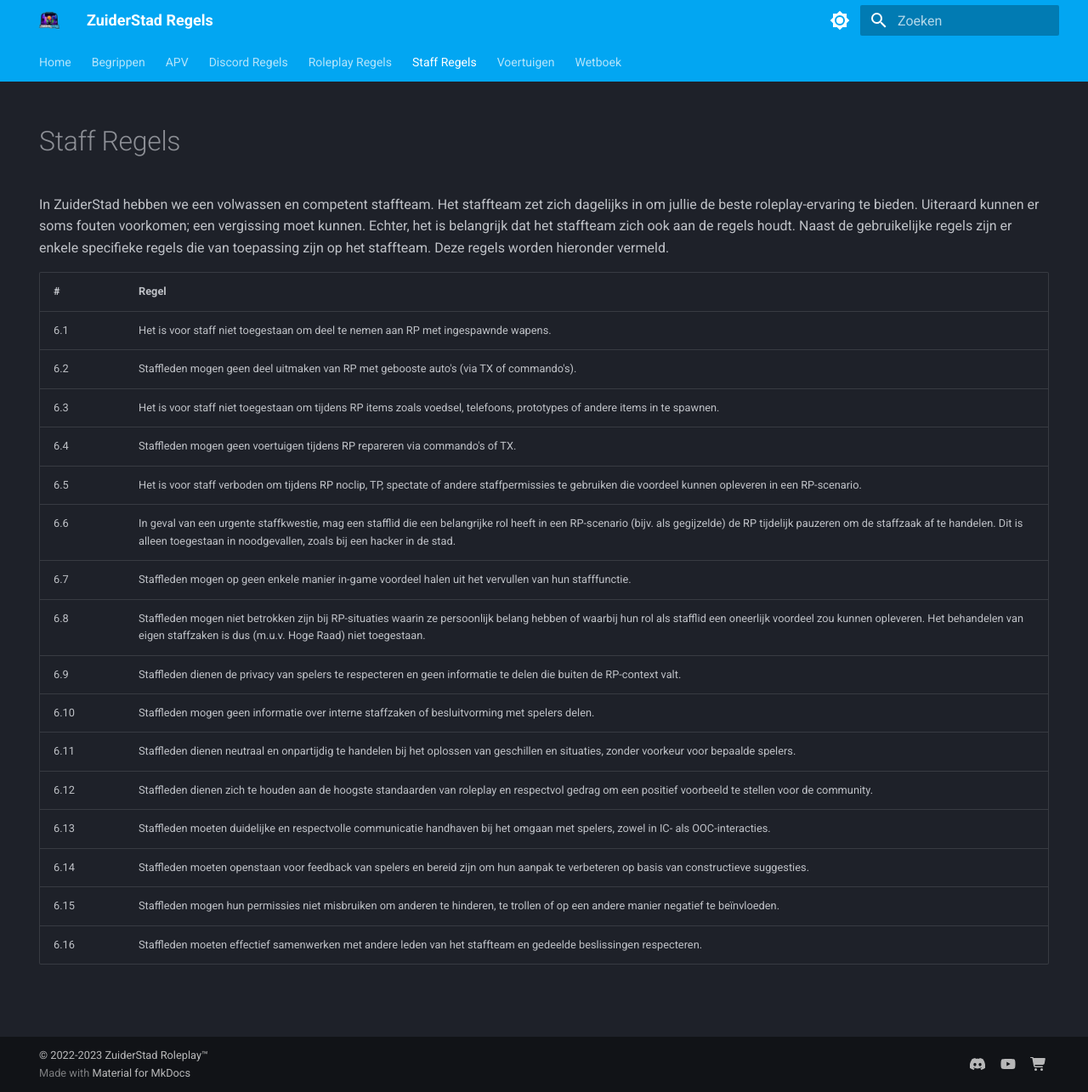
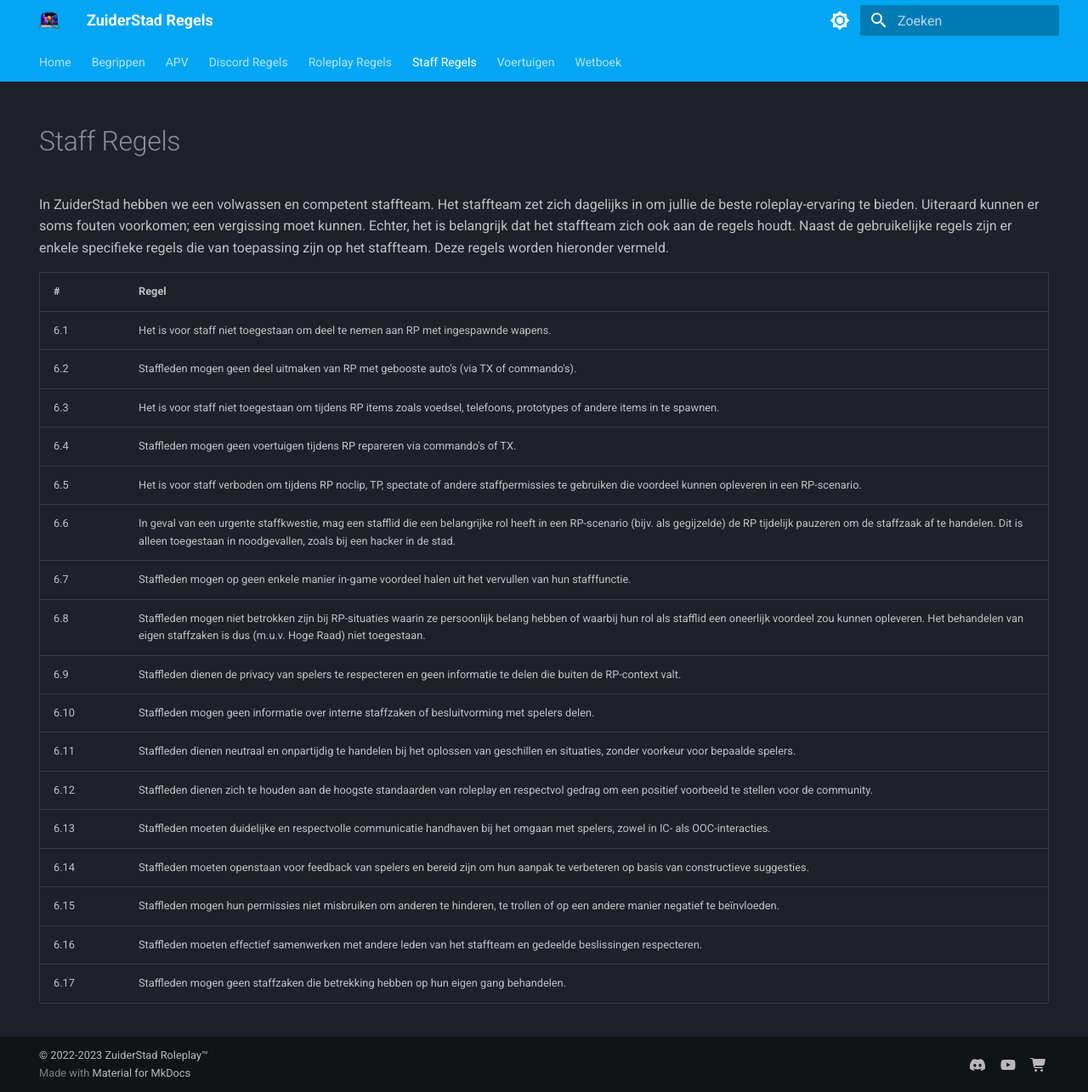
Before and after one commit to ZuiderStad-RP/regels, an MkDocs documentation site: the page built from docs/staff.md, in a window 1280 px wide and 1285 px high. Shown: the whole window at 85% size. Built offline with MkDocs 1.6.1 and Material for MkDocs 9.7.7, drawn with Linux system fonts in a browser that asks for light colours.

Commit message:
Update staff.md

```diff
--- a/docs/staff.md
+++ b/docs/staff.md
@@ -23,4 +23,5 @@
  <tr><td>6.14</td><td>Staffleden moeten openstaan voor feedback van spelers en bereid zijn om hun aanpak te verbeteren op basis van constructieve suggesties.</td></tr>
  <tr><td>6.15</td><td>Staffleden mogen hun permissies niet misbruiken om anderen te hinderen, te trollen of op een andere manier negatief te beïnvloeden.</td></tr>
  <tr><td>6.16</td><td>Staffleden moeten effectief samenwerken met andere leden van het staffteam en gedeelde beslissingen respecteren.</td></tr>
+ <tr><td>6.17</td><td>Staffleden mogen geen staffzaken die betrekking hebben op hun eigen gang behandelen.</td></tr>
 </tbody></table>
```
